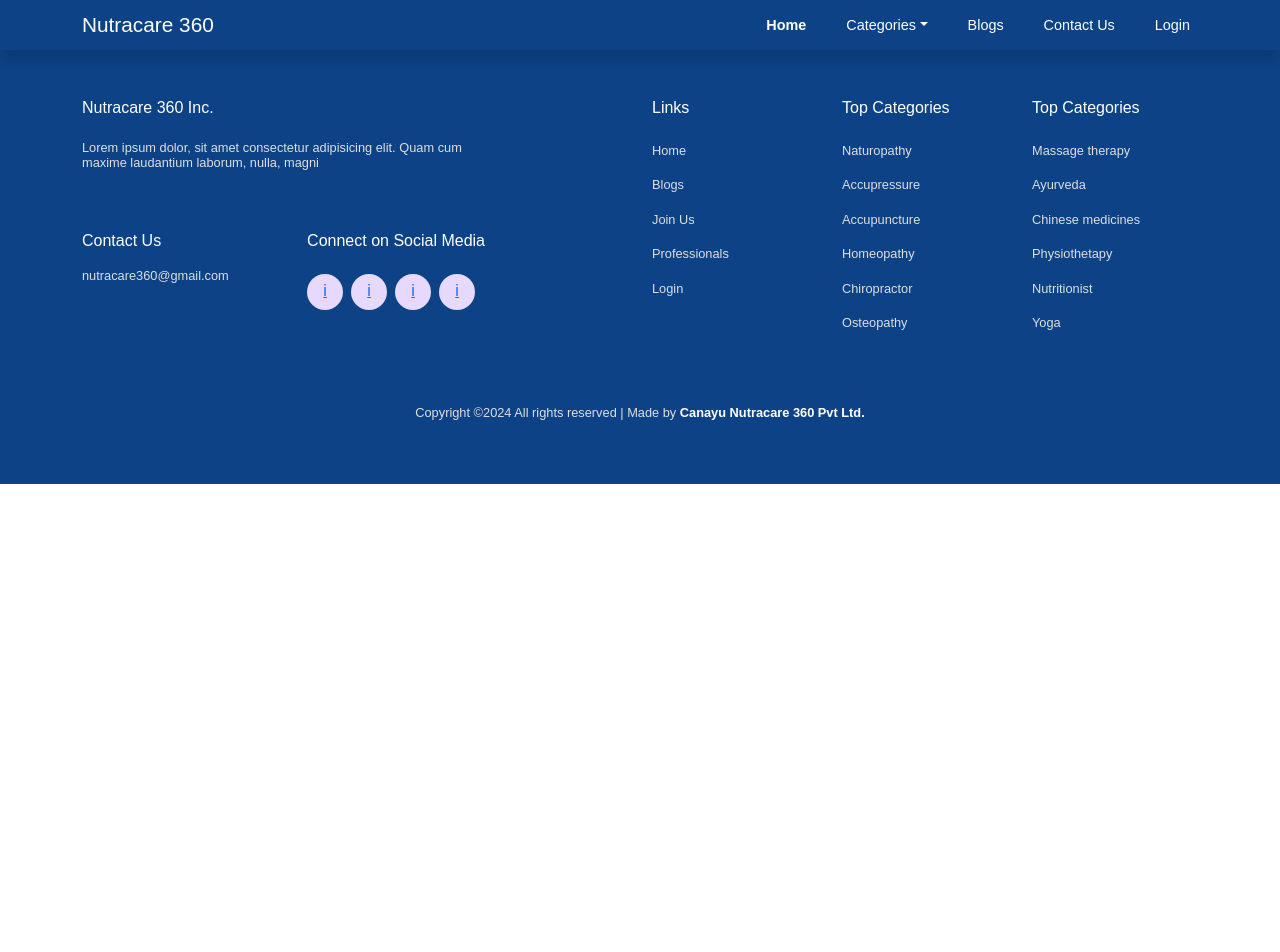
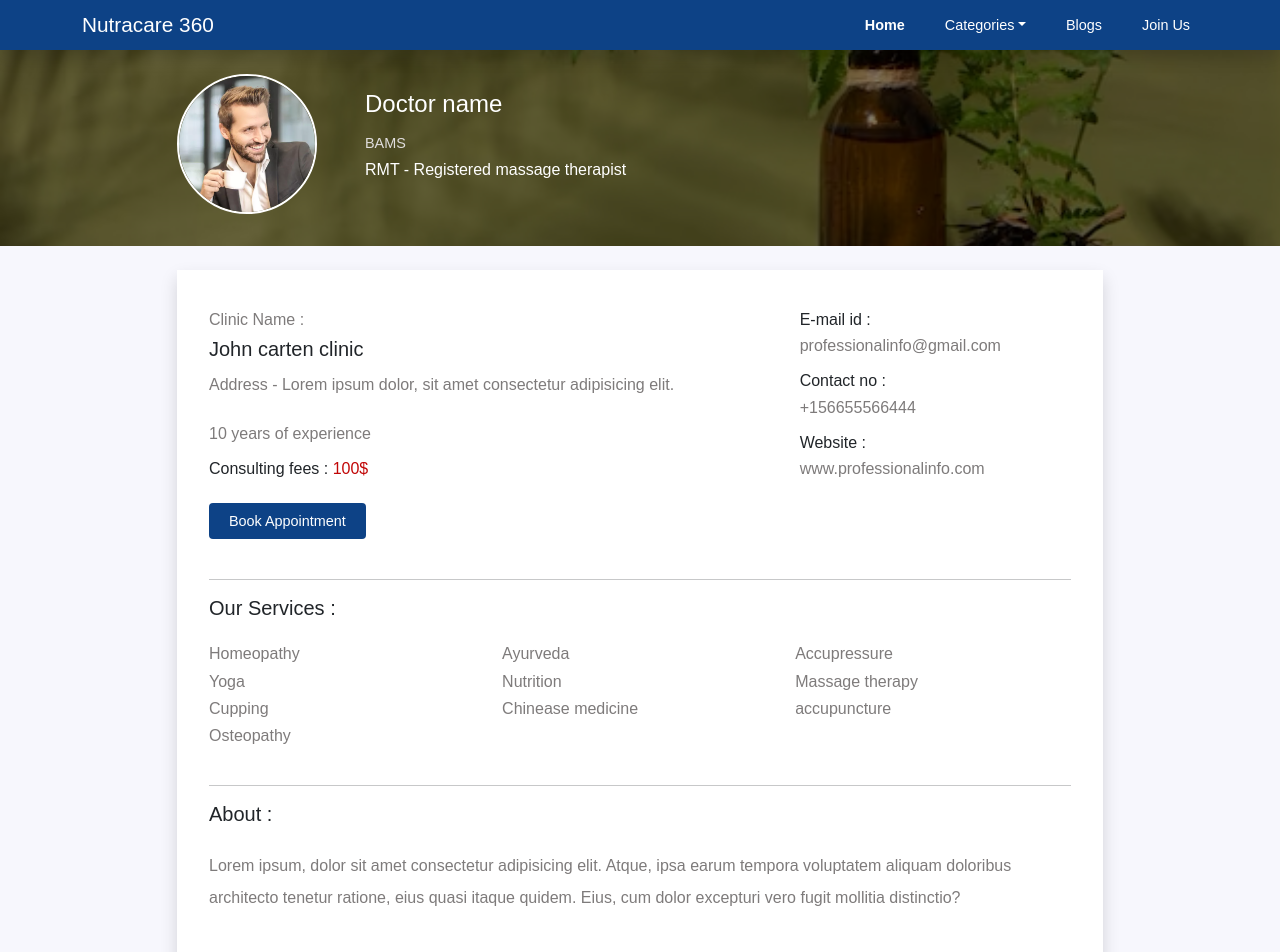
Before and after one commit to sat-tish/nutracare_frontend_main, a React (Vite) app: page /nutracare_frontend_main/professional-info in a window 1280 px wide. Shown: the top 952 px of the page. Before the commit the page ends 800 px from the top, so only its background shows below. Built offline with nearby package versions, Linux system fonts and the light colour scheme.

Commit message:
professional info

```diff
--- a/src/App.jsx
+++ b/src/App.jsx
@@ -9,6 +9,7 @@ import About from "./pages/About"
 import BlogPage from "./pages/BlogPage"
 import SelectionProfessionalsAll from './components/SelectionProfessionalsAll/SelectionProfessionalsAll';
 import SelectionCentersAll from './components/SelectionCentersAll/SelectionCentersAll';
+import ProfessionalInfo from './pages/ProfessionalInfo/ProfessionalInfo';
 
 
 function App() {
@@ -24,7 +25,7 @@ function App() {
        <Route path='/nutracare_frontend_main/blogs' element= {<BlogPage/>}/>
        <Route path='/nutracare_frontend_main/all_professionals' element= {<SelectionProfessionalsAll/>}/>
        <Route path='/nutracare_frontend_main/all_centers' element= {<SelectionCentersAll/>}/>
-       {/* <Route path='/professional-info' element= {<ProfessionalInfo/>}/> */}
+       <Route path='/nutracare_frontend_main/professional-info' element= {<ProfessionalInfo/>}/>
     </Routes>
     <Footer/>
     </>
--- a/src/components/Navigation/Navigation.css
+++ b/src/components/Navigation/Navigation.css
@@ -19,6 +19,10 @@
   .navbar-brand:hover {
     color: white;
     transform: scale(1.1);
+  }
+  .nav-dropdown {
+    width: 600px;
+    height: auto;
   }
   .bg-navy {
     /* background-color: transparent; */
--- a/src/components/Navigation/Navigation.jsx
+++ b/src/components/Navigation/Navigation.jsx
@@ -28,8 +28,8 @@ const Navigation = () => {
             </NavDropdown.Item>
           </NavDropdown>
           <Nav.Link as={NavLink} to='/nutracare_frontend_main/blogs' >Blogs</Nav.Link>
-          <Nav.Link as={NavLink} to='/nutracare_frontend_main/contact' >Contact Us</Nav.Link>
-          <Nav.Link as={NavLink} to='/nutracare_frontend_main/login' >Login</Nav.Link>
+          <Nav.Link as={NavLink} to='/nutracare_frontend_main/contact' >Join Us</Nav.Link>
+
          </Nav>
       </Navbar.Collapse>
     </Container>
--- a/src/components/SelectionProfessionalsAll/SelectionProfessionalsAll.jsx
+++ b/src/components/SelectionProfessionalsAll/SelectionProfessionalsAll.jsx
@@ -60,7 +60,7 @@ const SelectionProfessionalsAll = () => {
                           consulting fees <span> 300+</span>
                         </p>
                         <button className="btn btn-primary fig-know-more btn-sm " onClick={()=>{
-                             navigate('/professional-info', {state:{resultName:doc.name}})
+                             navigate('/nutracare_frontend_main/professional-info', {state:{resultName:doc.name}})
                         }}>Know more..</button>
 
                       </div>
--- /dev/null
+++ b/src/pages/ProfessionalInfo/ProfessionalInfo.css
@@ -0,0 +1,65 @@
+.pro-info-main {
+    background-color: #fff;
+    width: 100%;
+    padding: 40px 20px;
+
+}
+.pro-info-head {
+    color: #fff;
+    z-index: 2;
+}
+.img-border {
+    border: 2px solid #fff;
+}
+.pro-info-h6 {
+    color: #e1dede;
+    font-size: 0.9rem;
+}
+.pro-info-main p {
+    color: #7e7b7b;
+    font-size: 1rem;
+}
+.pro-info-services {
+  width: 100%;
+  justify-content: space-between;
+  color: #7e7b7b;
+}
+.pro-info-services-child {
+    width: 47%;
+ }
+@media(min-width:768px){
+    .pro-info-services-child {
+       width: 32%;
+    }
+}
+.font-color-light {
+    color: #7e7b7b;
+}
+.table > :not(caption) > * > * {
+    color: #7e7b7b;
+}
+.book-apt {
+    border-radius: 4px;
+    font-size: 0.9rem;
+    background-color: var(--moss2);
+    color: white;
+    padding: 10px 20px;
+    outline: none;
+    border: none;
+}
+.book-apt:hover {
+    background-color: var(--moss2);
+    color: white;
+  }
+  .read-more {
+    border-radius: 4px;
+    font-size: 0.9rem;
+    border: 1px solid var(--moss2);
+    color: var(--moss2);
+    padding: 10px 20px;
+    background-color: #fff;
+  }
+  .read-more:hover {
+    background-color: var(--moss2);
+    color: white;
+  }
--- /dev/null
+++ b/src/pages/ProfessionalInfo/ProfessionalInfo.jsx
@@ -0,0 +1,201 @@
+import './ProfessionalInfo.css'
+import { Col, Container, Row, Table } from 'react-bootstrap'
+
+
+const ProfessionalInfo = () => {
+  return (
+    <Container fluid className='inner-pages-wrapper p-0'>
+      <div className='header-all mb-4' style={{backgroundImage:"url(Images/BackgroundImages/b6.jpg)"}}>
+        <div className="overlay-header" />
+        <Container>
+            <Row>
+                <Col lg={10} className='mx-auto'>
+
+                    <div className='mt-4 mb-4 pro-info-head d-flex flex-nowrap gap-5'>
+                    <div className="figure-img ">
+                      <img
+                        className="personal-img img-border"
+                        src="Images/Illustrations/person_1.jpg.webp"
+                        alt=""
+                      />
+                    </div>
+                    <div className='mt-3'>
+                    <h4>Doctor name</h4>
+                      <h6 className='mt-3 pro-info-h6'>BAMS</h6>
+                      <h6>RMT - Registered massage therapist</h6>
+                    </div>
+                    </div>
+                </Col>
+            </Row>
+        </Container>
+        </div>
+      <Container>
+        <Row>
+          <Col lg={10} className='mx-auto'>
+              <div className='pro-info-main shadow d-flex flex-column mb-5'>
+                <Container>
+                  <Row>
+                  <Col lg={8}>
+                  <div>
+                  <h6 style={{color: '#7e7b7b'}}>Clinic Name :</h6>
+                  <h5>John carten clinic</h5>
+                  <p className='lh-lg'>Address - Lorem ipsum dolor, sit amet consectetur adipisicing elit. </p>
+                  <p className='mt-4 lg-mt-5'>10 years of experience</p>
+                  <h6>Consulting fees : <span style={{color:'#c10606'}}>100$</span></h6>
+                  <button type='btn' className='book-apt mb-4 mt-3'>Book Appointment</button>
+                  </div>
+                  </Col>
+                  <Col lg={4}>
+                  <div>
+                  <h6>E-mail id :</h6>
+                  <p> professionalinfo@gmail.com</p>
+                  <h6>Contact no :</h6>
+                  <p>+156655566444</p>
+                  <h6>Website :</h6>
+                  <p>www.professionalinfo.com</p>
+                  </div>
+                  </Col>
+                  </Row>
+                  <hr />
+                  <Row>
+                  <Col>
+                  <h5 >Our Services :</h5>
+                  <div className='d-flex flex-wrap pro-info-services mt-4 mb-3'>
+                    <h6 className='pro-info-services-child'>Homeopathy</h6>
+                    <h6 className='pro-info-services-child'>Ayurveda</h6>
+                    <h6 className='pro-info-services-child'>Accupressure</h6>
+                    <h6 className='pro-info-services-child'>Yoga</h6>
+                    <h6 className='pro-info-services-child'>Nutrition</h6>
+                    <h6 className='pro-info-services-child'>Massage therapy</h6>
+                    <h6 className='pro-info-services-child'>Cupping</h6>
+                    <h6 className='pro-info-services-child'>Chinease medicine</h6>
+                    <h6 className='pro-info-services-child'>accupuncture</h6>
+                    <h6 className='pro-info-services-child'>Osteopathy</h6>
+                  </div>
+                  </Col>
+                  </Row>
+                  <hr />
+                  <Row>
+                  <Col>
+                  <h5 className='mb-4'>
+                    About :
+                  </h5>
+                  <p className='mb-4 lh-lg'>Lorem ipsum, dolor sit amet consectetur adipisicing elit. Atque, ipsa earum tempora voluptatem
+                    aliquam doloribus architecto tenetur ratione, eius quasi itaque quidem.
+                     Eius, cum dolor excepturi vero fugit mollitia distinctio?</p>
+                  </Col>
+
+                  </Row>
+                  <hr />
+                  <Row>
+                  <Col>
+                  <h5 >Our Specializations :</h5>
+                  <div className='d-flex flex-wrap pro-info-services mt-4 mb-3'>
+                    <h6 className='pro-info-services-child'>Homeopathy</h6>
+                    <h6 className='pro-info-services-child'>Ayurveda</h6>
+                    <h6 className='pro-info-services-child'>Accupressure</h6>
+                    <h6 className='pro-info-services-child'>Yoga</h6>
+                    <h6 className='pro-info-services-child'>Nutrition</h6>
+                    <h6 className='pro-info-services-child'>Massage therapy</h6>
+                    <h6 className='pro-info-services-child'>Cupping</h6>
+                    <h6 className='pro-info-services-child'>Chinease medicine</h6>
+                    <h6 className='pro-info-services-child'>accupuncture</h6>
+                    <h6 className='pro-info-services-child'>Osteopathy</h6>
+                  </div>
+                  </Col>
+                  </Row>
+                  <hr />
+                  <Row>
+                    <Col lg={6}>
+                      <div className='mb-4'>
+                      <h5 className='mb-4'>Education :</h5>
+                      <h6 className='font-color-light'>MBBS</h6>
+                      <h6 className='font-color-light'>Diploma in xyz</h6>
+                      </div>
+                    </Col>
+                    <Col lg={6}>
+                    <div>
+                    <h5 className='mb-4'>Memberships :</h5>
+                    <h6 className='font-color-light'>Onterio association</h6>
+                    <h6 className='font-color-light'>Alberta association</h6>
+                    </div>
+
+                    </Col>
+                  </Row>
+                  <hr />
+                  <Row>
+                    <Col lg={8} className='mx-auto'>
+                    <h5 className='mb-4'>Timings :</h5>
+                    <Table  bordered hover>
+                        <thead>
+                          <tr className=''>
+
+                            <th>Day</th>
+                            <th>Timings</th>
+
+                          </tr>
+                        </thead>
+                        <tbody>
+                          <tr>
+                            <td>Monday</td>
+                            <td>9 am to 5 pm</td>
+
+                          </tr>
+                          <tr>
+                            <td>Tuesday</td>
+                            <td>9 am to 5 pm</td>
+
+                          </tr>
+                          <tr>
+                            <td>Wednusday</td>
+                            <td>9 am to 5 pm</td>
+
+                          </tr>
+                          <tr>
+                            <td>Thursday</td>
+                            <td>9 am to 5 pm</td>
+
+                          </tr>
+                          <tr>
+                            <td>Friday</td>
+                            <td>9 am to 5 pm</td>
+
+                          </tr>
+                          <tr>
+                            <td>Saturday</td>
+                            <td>9 am to 5 pm</td>
+
+                          </tr>
+                          <tr>
+                            <td>Sunday</td>
+                            <td>9 am to 5 pm</td>
+
+                          </tr>
+
+                        </tbody>
+                      </Table>
+                    </Col>
+                  </Row>
+                  <hr />
+                  <Row>
+                    {/* <Col lg={6}>
+                    <button type='btn' className='read-more mt-4'>Read Our blog</button>
+                    </Col> */}
+                    <Col className='text-end'>
+                    <button type='btn' className='book-apt mt-4'>Book Appointment</button>
+                    </Col>
+                  </Row>
+
+                </Container>
+
+
+              </div>
+
+          </Col>
+        </Row>
+      </Container>
+    </Container>
+  )
+}
+
+export default ProfessionalInfo
```
Also changed, not shown: .prettierrc.json (added), src/index.css (line endings or trailing spaces).
